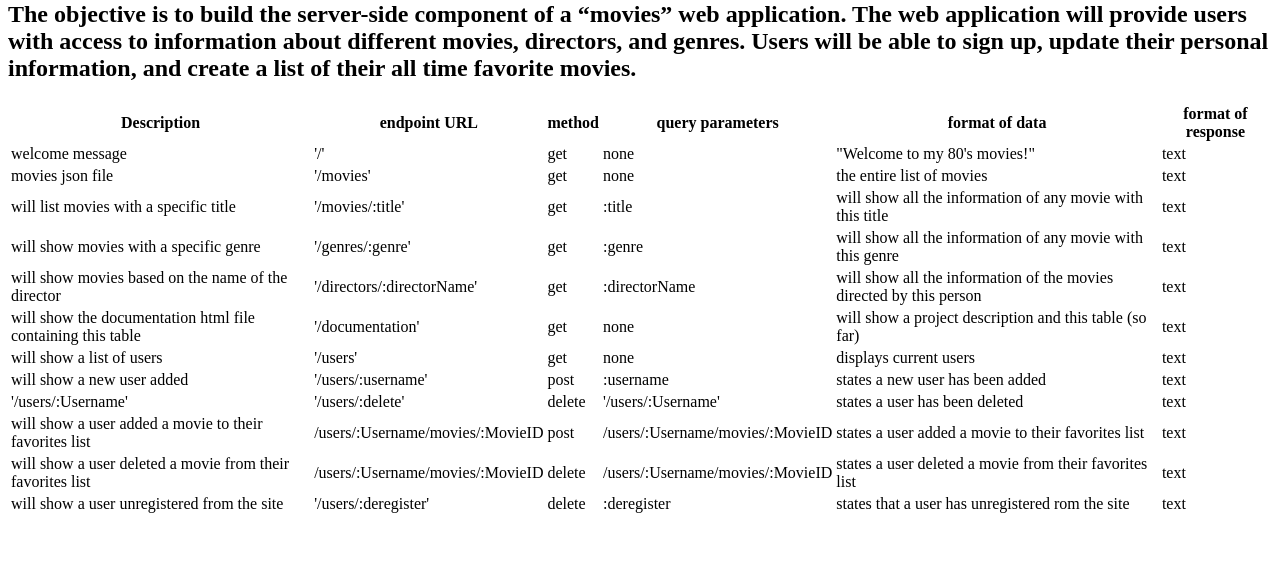
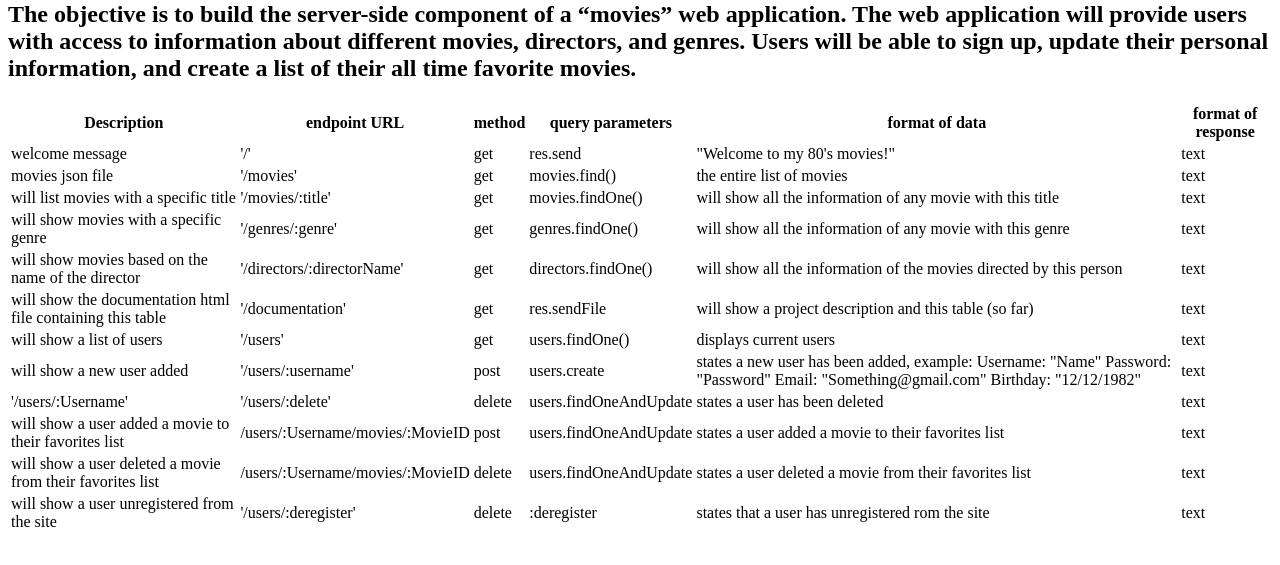
Before and after one commit to renato181/movie_api, a website: page public/documentation.html in a window 1280 px wide. Shown: the part 79-644 px from the top of the page. Drawn offline with Linux system fonts and the light colour scheme.

Commit message:
Update documentation.html
documentation update

```diff
--- a/public/documentation.html
+++ b/public/documentation.html
@@ -45,7 +45,7 @@
             get
         </td>
         <td>
-            none
+            res.send
         </td>
         <td>
             "Welcome to my 80's movies!"
@@ -65,7 +65,7 @@
             get
         </td>
         <td>
-            none
+            movies.find()
         </td>
         <td>
             the entire list of movies
@@ -85,7 +85,7 @@
             get
         </td>
         <td>
-            :title
+            movies.findOne()
         </td>
         <td>
             will show all the information of any movie with this title
@@ -105,7 +105,7 @@
             get
         </td>
         <td>
-            :genre
+            genres.findOne()
         </td>
         <td>
             will show all the information of any movie with this genre
@@ -125,7 +125,7 @@
             get
         </td>
         <td>
-            :directorName
+            directors.findOne()
         </td>
         <td>
             will show all the information of the movies directed by this person
@@ -145,7 +145,7 @@
             get
         </td>
         <td>
-            none
+            res.sendFile
         </td>
         <td>
             will show a project description and this table (so far)
@@ -165,7 +165,7 @@
             get
         </td>
         <td>
-            none
+            users.findOne()
         </td>
         <td>
             displays current users
@@ -185,10 +185,14 @@
             post
         </td>
         <td>
-            :username
+            users.create
         </td>
         <td>
-            states a new user has been added
+            states a new user has been added, example:
+            Username: "Name"
+            Password: "Password"
+            Email: "Something@gmail.com"
+            Birthday: "12/12/1982"
         </td>
         <td>
             text
@@ -205,7 +209,7 @@
             delete
         </td>
         <td>
-            '/users/:Username'
+            users.findOneAndUpdate
         </td>
         <td>
             states a user has been deleted
@@ -225,7 +229,7 @@
             post
         </td>
         <td>
-            /users/:Username/movies/:MovieID
+            users.findOneAndUpdate
         </td>
         <td>
             states a user added a movie to their favorites list
@@ -245,7 +249,7 @@
             delete
         </td>
         <td>
-            /users/:Username/movies/:MovieID
+            users.findOneAndUpdate
         </td>
         <td>
             states a user deleted a movie from their favorites list
```
